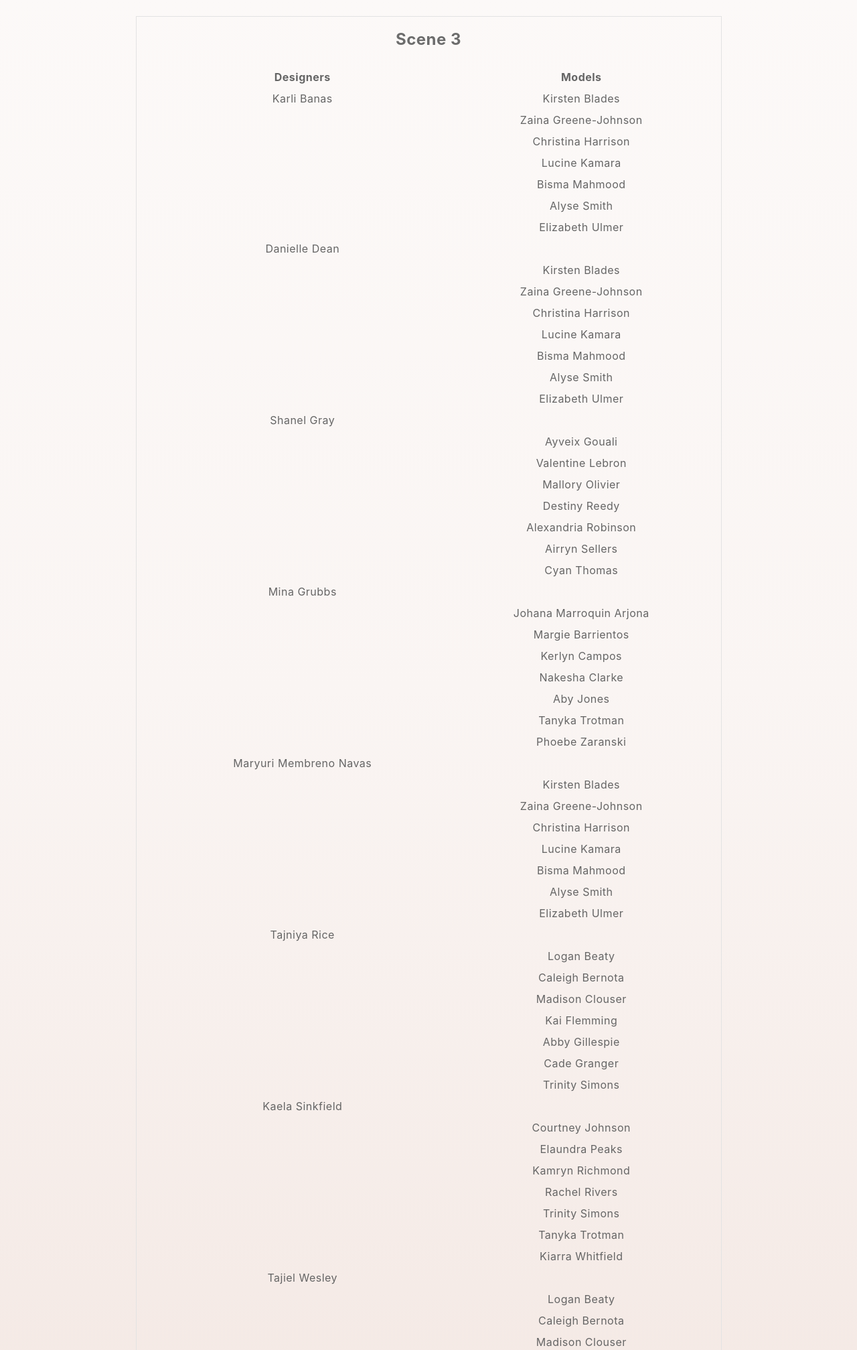
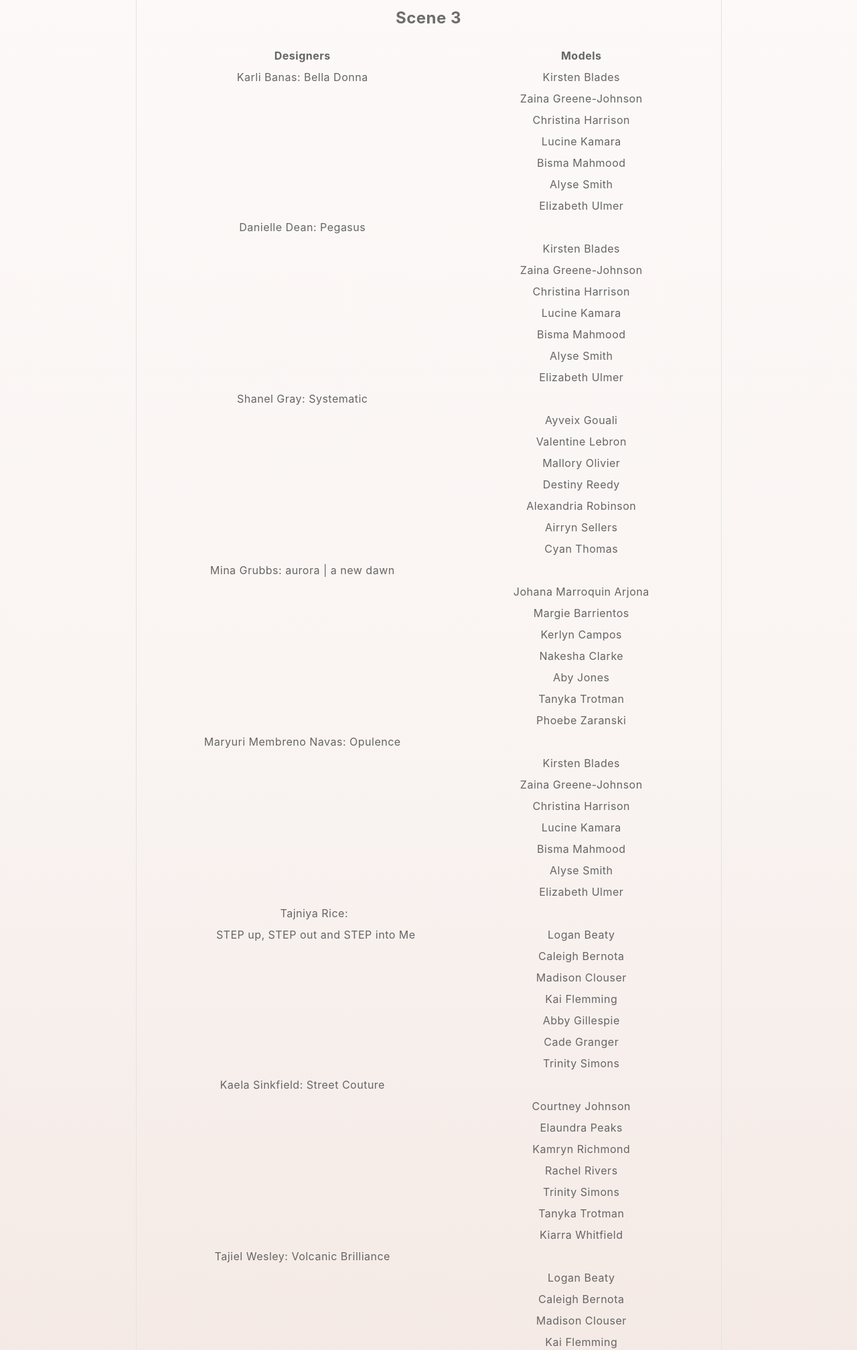
Before and after one commit to leah1210/2023FashionShow, a plain HTML site: page run of show.html in a window 1280 px wide. Shown: the part 1553-3568 px from the top of the page at 67% size. Drawn offline with nearby package versions, Linux system fonts and the light colour scheme.

Commit message:
Update run of show.html

```diff
--- a/run of show.html
+++ b/run of show.html
@@ -100,13 +100,14 @@
 						<li>Michelle	Mesquita</li>
 						<li>Hannah	Reardon</li>
 						<li>Tajniya	Rice</li>
+						<li>Tanyka Trotman</li>
 						<li>Tajiel	Wesley</li>
 
 	      </div>
 					<div class="col-lg-6">
 						<li><strong>Models</strong></li>
 						<li>Margie	Barrientos</li>
-						<li>Kim	Bialek</li>
+
 						<li>Ashlyn	Bray</li>
 						<li>Aaliyah	Fields</li>
 						<li>Autumn	Fulton</li>
@@ -135,7 +136,7 @@
 			    <div class="row">
 				    <div class="col-lg-6">
 						<li><strong>Designers</strong></li>
-						<li>Karli Banas</li>
+						<li>Karli Banas: Bella Donna</li>
 	      </div>
 					<div class="col-lg-6">
 						<li><strong>Models</strong></li>
@@ -151,7 +152,7 @@
 	    </div>
 			  			    <div class="row">
 				    <div class="col-lg-6">
-						<li>Danielle Dean</li>
+						<li>Danielle Dean: Pegasus</li>
 	      </div>
 					<div class="col-lg-6">
 <br>						<li>Kirsten	Blades</li>
@@ -167,7 +168,7 @@
 
 			  			    <div class="row">
 				    <div class="col-lg-6">
-						<li>Shanel Gray</li>
+						<li>Shanel Gray: Systematic</li>
 	      </div>
 					<div class="col-lg-6">
 <br>					<li>Ayveix	Gouali</li>
@@ -181,7 +182,7 @@
 	    </div>
 			  			    <div class="row">
 				    <div class="col-lg-6">
-						<li>Mina Grubbs</li>
+						<li>Mina Grubbs:&nbsp;aurora | a new dawn</li>
 	      </div>
 					<div class="col-lg-6">
 <br>					<li>Johana	Marroquin	Arjona</li>
@@ -196,7 +197,7 @@
 	    </div>
 			  			    <div class="row">
 				    <div class="col-lg-6">
-						<li>Maryuri Membreno Navas</li>
+						<li>Maryuri Membreno Navas: Opulence</li>
 	      </div>
 					<div class="col-lg-6">
 <br>					<li>Kirsten	Blades</li>
@@ -211,8 +212,11 @@
 	    </div>
 			  		<div class="row">
 				    <div class="col-lg-6">
-						<li>Tajniya Rice</li>
-	      </div>
+					  <ul>
+						  <li>Tajniya Rice:&nbsp;</li>
+						  <li>STEP up, STEP out and STEP into Me</li>
+					  </ul>
+                    </div>
 					<div class="col-lg-6">
 <br>					<li>Logan	Beaty</li>
 						<li>Caleigh	Bernota</li>
@@ -227,7 +231,7 @@
 
 			  		<div class="row">
 				    <div class="col-lg-6">
-						<li>Kaela Sinkfield</li>
+						<li>Kaela Sinkfield:&nbsp;Street Couture</li>
 	      </div>
 					<div class="col-lg-6">
 <br>					<li>Courtney	Johnson</li>
@@ -243,7 +247,7 @@
 
 			  			  		<div class="row">
 				    <div class="col-lg-6">
-						<li>Tajiel Wesley</li>
+						<li>Tajiel Wesley: Volcanic Brilliance</li>
 	      </div>
 					<div class="col-lg-6">
 <br>					<li>Logan	Beaty</li>
@@ -251,7 +255,7 @@
 						<li>Madison	Clouser</li>
 						<li>Kai	Flemming</li>
 						<li>Abby	Gillespie</li>
-						<li>ACade	Granger</li>
+						<li>Cade	Granger</li>
 						<li>Trinity	Simons</li>
 
 	      </div>
```
